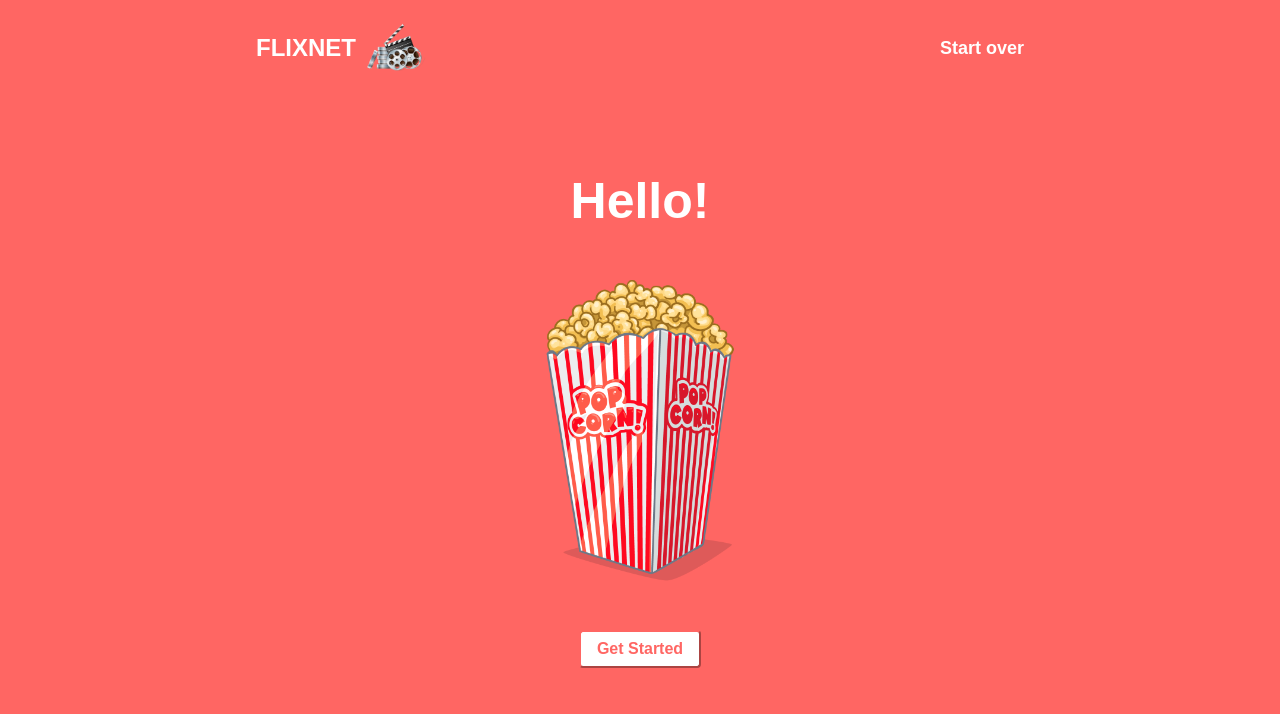
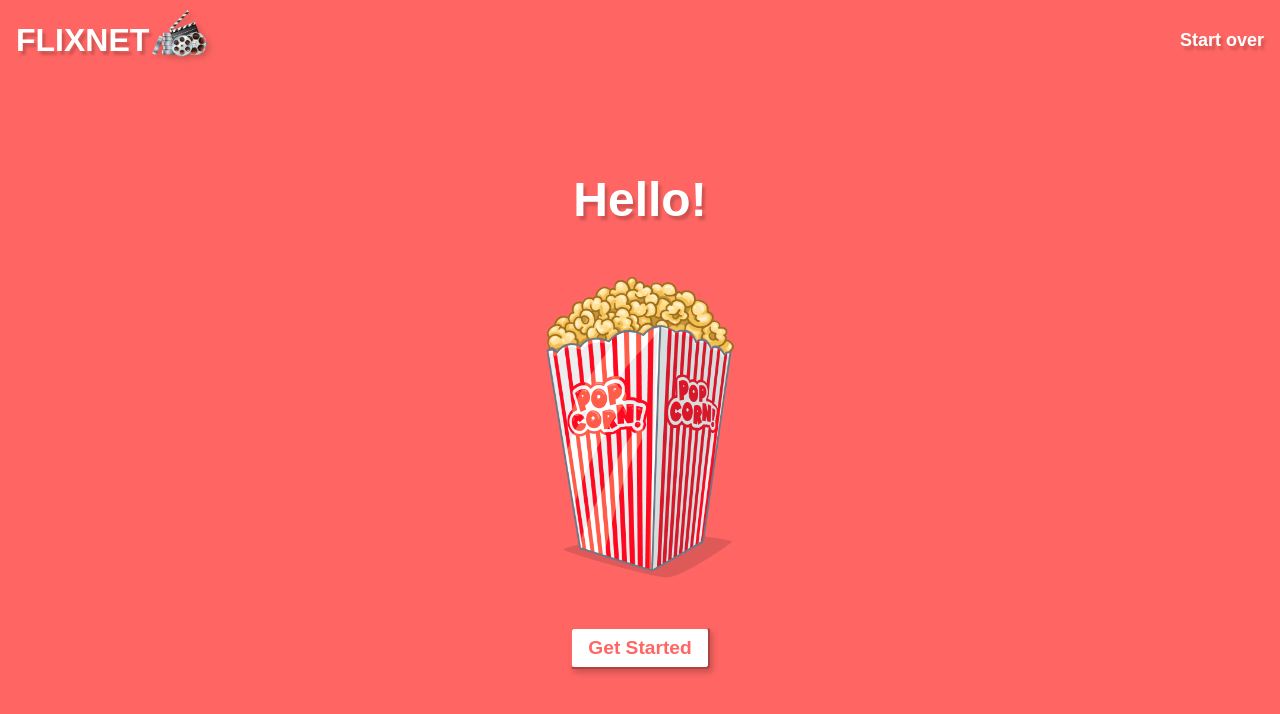
Before and after one commit to jon-slva/flixnet, a React (Create React App) app: page / in a window 1280 px wide. Shown: the top 714 px of the page. Built offline with nearby package versions, Linux system fonts and the light colour scheme; the HTML template or start-up script is replaced by a standard one.

Commit message:
Update header styles and class names

```diff
--- a/src/components/Header/Header.js
+++ b/src/components/Header/Header.js
@@ -7,14 +7,14 @@ export default function Header() {
       <nav className='nav'>
         <div className='nav__logo'>
           <a href='/'>
-            <p className='nav__logo-name'>FLIXNET</p>
+            <p className='nav__logo--name'>FLIXNET</p>
           </a>
           <a className='logo' href='/'>
-            <img className='nav__logo-icon' alt='film' src={filmLogo} />
+            <img className='nav__logo--icon' alt='film' src={filmLogo} />
           </a>
         </div>
         <a href='/'>
-          <p className='nav__item'>Start over</p>
+          <p className='nav__start-over'>Start over</p>
         </a>
       </nav>
     </section>
--- a/src/components/Header/Header.scss
+++ b/src/components/Header/Header.scss
@@ -1,9 +1,11 @@
-@use '../../styles/partials/globals';
+@import '../../styles/partials/globals';
+@import '../../styles/partials/mixins';
 
 .header {
   display: flex;
   justify-content: center;
   height: 10vh;
+
   &__container {
     display: flex;
     justify-content: space-between;
@@ -12,27 +14,34 @@
 
 .nav {
   display: flex;
-  justify-content: space-around;
+  justify-content: space-between;
   align-items: center;
-  padding: 2rem 0;
+  padding: 24px 16px;
   width: 100%;
-  margin-top: 1rem;
-  &__item {
-    font-size: 18px;
-    font-weight: 600;
-    cursor: pointer;
-  }
+
   &__logo {
     display: flex;
     align-items: center;
     cursor: pointer;
-    &-name {
-      font-size: 24px;
-      font-weight: 600;
+
+    &--name {
+      @include font-firasans-bold;
+      // @include font-montserrat-bold;
+      font-size: 32px;
+      text-shadow: 3px 4px 3px rgba(0, 0, 0, 0.2);
     }
-    &-icon {
-      padding-left: 0.5rem;
+
+    &--icon {
+      transform: translateY(-6px);
       height: 4rem;
+      filter: drop-shadow(3px 3px 3px rgba(0, 0, 0, 0.2));
     }
   }
+
+  &__start-over {
+    @include font-firasans-bold;
+    // @include font-montserrat-bold;
+    font-size: 18px;
+    text-shadow: 3px 4px 3px rgba(0, 0, 0, 0.2);
+  }
 }
--- a/src/pages/HomePage/HomePage.scss
+++ b/src/pages/HomePage/HomePage.scss
@@ -1,9 +1,8 @@
 @use '../../styles/partials/globals' as *;
 @use '../../styles/partials/mixins' as *;
+@import '../../styles/partials/variables';
 
 .intro {
-  // width: 80vw;
-  // background-color: lightblue;
   display: flex;
   flex-direction: column;
   align-items: center;
@@ -11,7 +10,12 @@
   height: 85vh;
   @include fade-in;
 
-  &__header {}
+  &__header {
+    @include font-montserrat-bold;
+    font-size: 3rem;
+    text-shadow: 3px 4px 3px rgba(0, 0, 0, 0.2);
+    text-align: center;
+  }
 
   &__img {
     height: 50vh;
@@ -20,6 +24,23 @@
 
   &__button {
     @include custom-button;
+    box-shadow: 3px 4px 6px rgba(0, 0, 0, 0.2);
+
+    &:hover {
+      background-color: $silver;
+      // color: white;
+      // border-color: #d45452;
+      transform: translate(-1px, -1px);
+      box-shadow: 4px 5px 6px rgba(0, 0, 0, 0.2);
+    }
+
+    &:active {
+      background-color: #ff6663;
+      color: white;
+      border-color: #ff6663;
+      transform: translate(2px, 2px);
+      box-shadow: 1px 2px 6px rgba(0, 0, 0, 0.2);
+    }
   }
 
   &__disappear {
--- a/src/styles/partials/_mixins.scss
+++ b/src/styles/partials/_mixins.scss
@@ -1,7 +1,12 @@
+@import './variables';
+// @import './mixins';
+
 @mixin custom-button() {
+  // @include font-firasans-bold;
+  @include font-montserrat-bold;
   color: #ff6663;
-  font-size: 1rem;
-  font-weight: 600;
+  font-size: 1.2rem;
+  // font-weight: 600;
   background-color: white;
   padding: 0.5rem 1rem;
   border-radius: 0.25rem;
```
